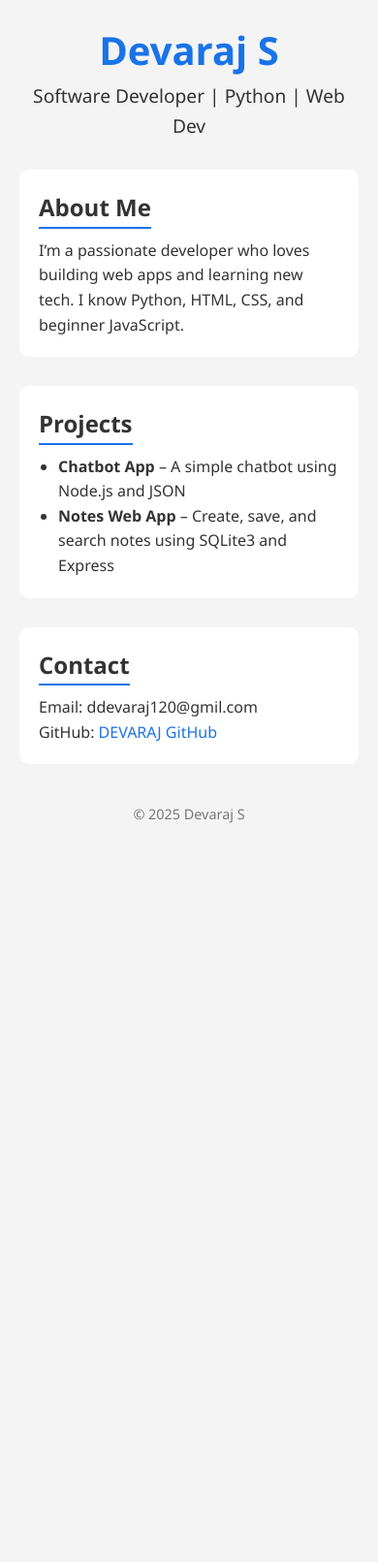
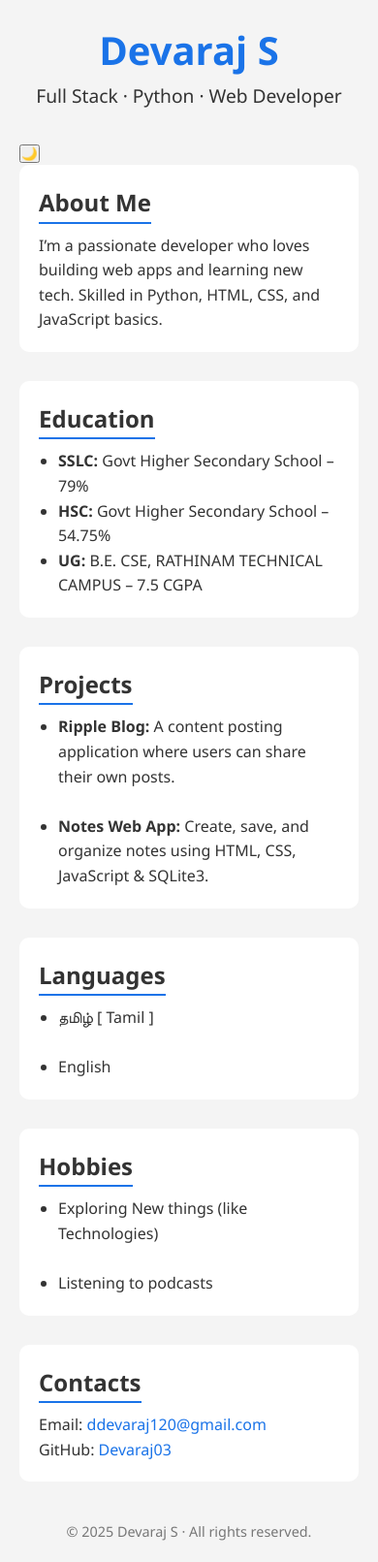
Before and after one commit to Devaraj03/My-Portfolio, a plain HTML site: page index.html in a window 390 px wide. Shown: the whole page at 97% size. Before the commit the page ends 871 px from the top, so only its background shows below. Drawn offline with Linux system fonts and the light colour scheme.

Commit message:
Update index.html

```diff
--- a/index.html
+++ b/index.html
@@ -3,36 +3,112 @@
 <head>
   <meta charset="UTF-8" />
   <meta name="viewport" content="width=device-width, initial-scale=1.0"/>
-  <title>My Portfolio</title>
-  <link rel="stylesheet" href="style.css"/>
+  <title>Devaraj S | Portfolio</title>
+  <link rel="stylesheet" href="style.css" />
 </head>
 <body>
+  <div class="container">
     <header>
+      <!-- <img src="profile.jpg" alt="Devaraj S" class="profile-pic" /> -->
       <h1>Devaraj S</h1>
-    <p>Software Developer | Python | Web Dev</p>
+      <p>Full Stack · Python · Web Developer</p>
     </header>
+    <button id="scroll-to-top">🏠</button>
+
+    <button id="toggle-dark-mode">🌙</button>
 
     <section class="about">
       <h2>About Me</h2>
-    <p>I’m a passionate developer who loves building web apps and learning new tech. I know Python, HTML, CSS, and beginner JavaScript.</p>
+      <p>I’m a passionate developer who loves building web apps and learning new tech. Skilled in Python, HTML, CSS, and JavaScript basics.</p>
     </section>
+
+  <section class="education">
+  <h2>Education</h2>
+  <ul>
+    <li><strong>SSLC:</strong> Govt Higher Secondary School – 79%</li>
+    <li><strong>HSC:</strong> Govt Higher Secondary School – 54.75%</li>
+    <li><strong>UG:  </strong> B.E. CSE, RATHINAM TECHNICAL CAMPUS – 7.5 CGPA</li>
+  </ul>
+</section>
+
 
     <section class="projects">
       <h2>Projects</h2>
       <ul>
-      <li><strong>Chatbot App</strong> – A simple chatbot using Node.js and JSON</li>
-      <li><strong>Notes Web App</strong> – Create, save, and search notes using SQLite3 and Express</li>
+        <li><strong>Ripple Blog:</strong> A content posting application where users can share their own posts.</li>
+       <br/>
+        <li><strong>Notes Web App:</strong> Create, save, and organize notes using HTML, CSS, JavaScript & SQLite3.</li>
+      </ul>
+    </section>
+
+    <section class="projects">
+      <h2>Languages</h2>
+      <ul>
+        <li>தமிழ் [ Tamil ]</li>
+       <br/>
+        <li>English</li>
+      </ul>
+    </section>
+
+    <section class="Hobbies">
+      <h2>Hobbies</h2>
+      <ul>
+        <li>Exploring New things (like Technologies)</li>
+        <br/>
+        <li>Listening to podcasts</li>
       </ul>
     </section>
 
     <section class="contact">
-    <h2>Contact</h2>
-    <p>Email: ddevaraj120@gmil.com</p>
-    <p>GitHub: <a href="https://github.com/Devaraj03" target="_blank">DEVARAJ GitHub</a></p>
+      <h2>Contacts</h2>
+      <p>Email: <a href="mailto:ddevaraj120@gmail.com">ddevaraj120@gmail.com</a></p>
+      <p>GitHub: <a href="https://github.com/Devaraj03" target="_blank"> Devaraj03</a></p>
     </section>
 
+
     <footer>
-    <p>© 2025 Devaraj S</p>
+      <p>© 2025 Devaraj S · All rights reserved.</p>
     </footer>
+  </div>
 </body>
+
+<script>
+  const toggleBtn = document.getElementById('toggle-dark-mode');
+
+  // Load saved theme on page load
+  window.addEventListener('DOMContentLoaded', () => {
+    if (localStorage.getItem('theme') === 'dark') {
+      document.body.classList.add('dark-mode');
+      toggleBtn.textContent = '🌞';
+    }
+  });
+
+  // Toggle dark/light mode with icon change
+  toggleBtn.addEventListener('click', () => {
+    document.body.classList.toggle('dark-mode');
+
+    const isDark = document.body.classList.contains('dark-mode');
+    toggleBtn.textContent = isDark ? '🌞' : '🌙';
+
+    localStorage.setItem('theme', isDark ? 'dark' : 'light');
+  });
+
+const scrollBtn = document.getElementById('scroll-to-top');
+  window.addEventListener('scroll', () => {
+    if (window.scrollY > 200) {
+      scrollBtn.style.display = 'block';
+    } else {
+      scrollBtn.style.display = 'none';
+    }
+  });
+  scrollBtn.addEventListener('click', () => {
+    window.scrollTo({
+      top: 0,
+      behavior: 'smooth'
+    });
+  });
+
+</script>
+
+
 </html>
```
Lines whose indentation alone changed are shown as unchanged.
